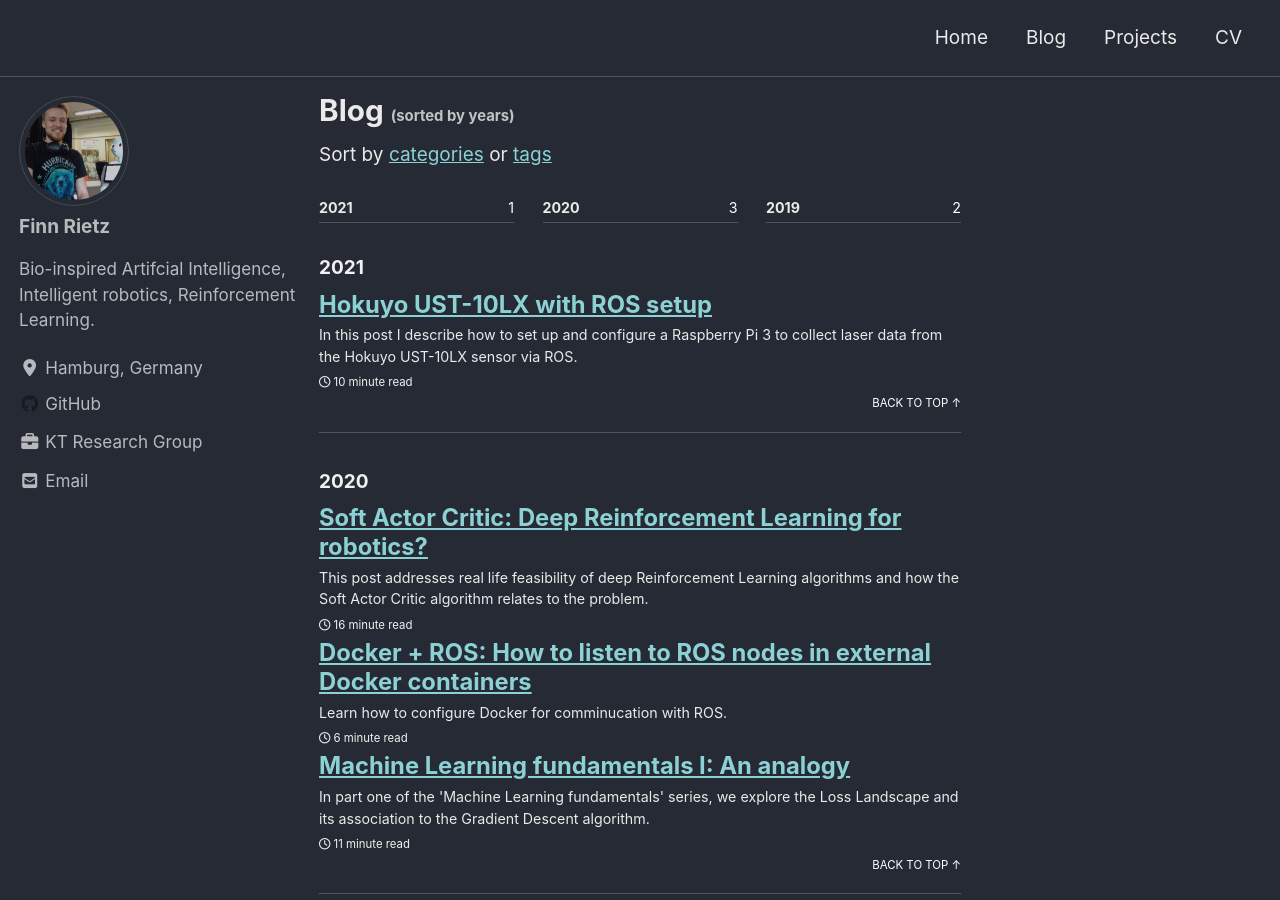
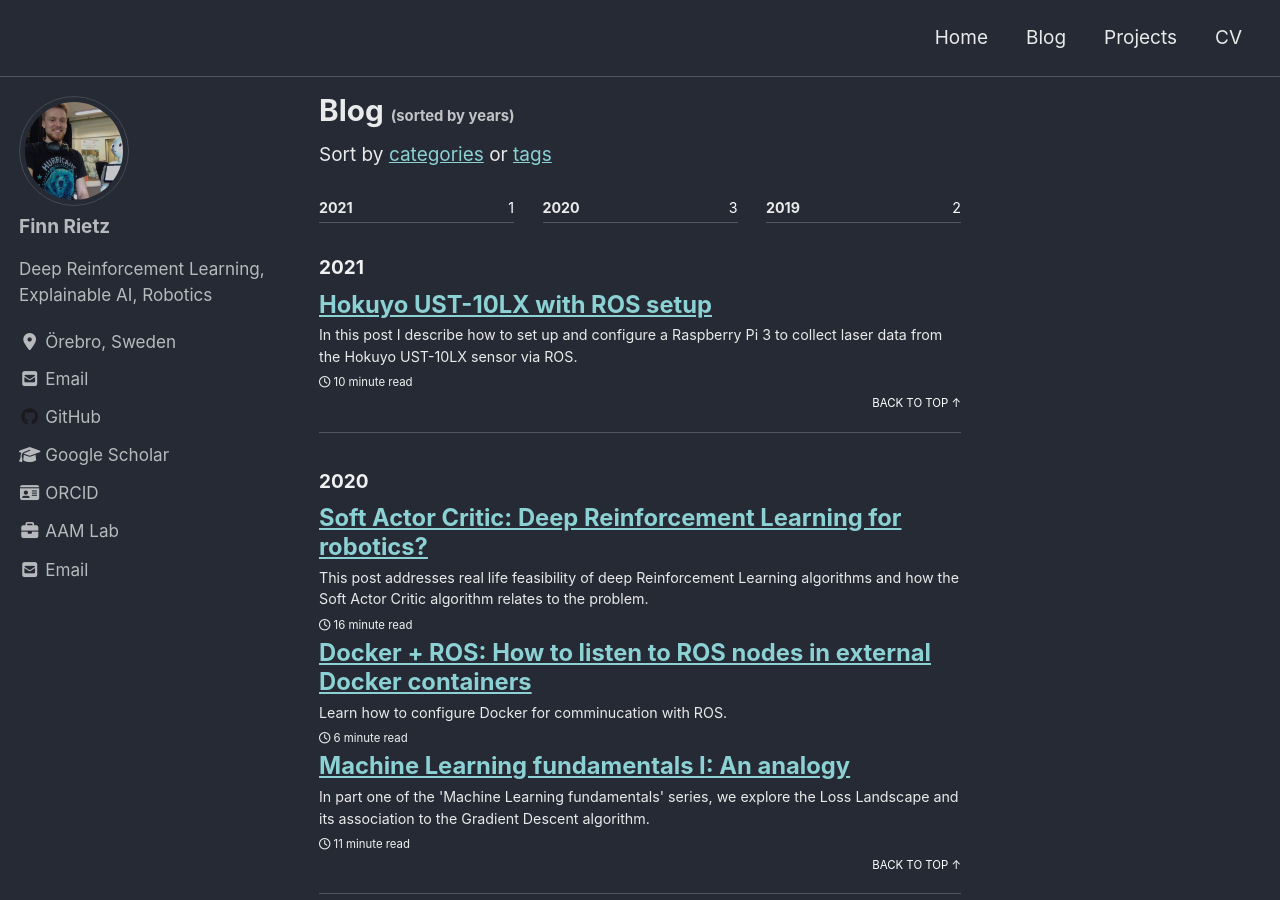
Before and after one commit to frietz58/frietz58.github.io, a Jekyll site: the page built from years.html, in a window 1280 px wide and 900 px high. Built offline with Jekyll 4.4.1, drawn with Linux system fonts in a browser that asks for light colours; cached includes are drawn as plain includes; nearby versions of some CDN libraries.

Commit message:
update links on landing page

```diff
--- a/Gemfile
+++ b/Gemfile
@@ -2,3 +2,5 @@ source "https://rubygems.org"
 gemspec
 
 gem "sassc", "~> 2.3.0"
+
+gem "webrick", "~> 1.7"
--- a/_config.yml
+++ b/_config.yml
@@ -109,13 +109,13 @@ analytics:
 author:
   name             : "Finn Rietz"
   avatar           : "/assets/img/me1.jpg"
-  bio              : "Bio-inspired Artifcial Intelligence, Intelligent robotics, Reinforcement Learning."
-  location         : "Hamburg, Germany"
-  email            : "5rietz@informatik.uni-hamburg.de"
+  bio              : "Deep Reinforcement Learning, Explainable AI, Robotics"
+  location         : "Örebro, Sweden"
+  email            : "finn.rietz@oru.se"
   links:
     - label: "Email"
       icon: "fas fa-fw fa-envelope-square"
-      # url: "5rietz@informatik.uni-hamburg.de"
+      url: "finn.rietz@oru.se"
     - label: "Website"
       icon: "fas fa-fw fa-link"
       # url: "https://your-website.com"
@@ -128,12 +128,18 @@ author:
     - label: "GitHub"
       icon: "fab fa-fw fa-github"
       url: "https://github.com/frietz58"
+    - label: "Google Scholar"
+      icon: "fas fa-fw fa-graduation-cap"
+      url: "https://scholar.google.com/citations?user=U2HsJNgAAAAJ&hl=de"
+    - label: "ORCID"
+      icon: "fas fa-fw fa-id-card"
+      url: "https://orcid.org/0000-0001-8151-4692"
     - label: "Instagram"
       icon: "fab fa-fw fa-instagram"
       # url: "https://instagram.com/"
-    - label: "KT Research Group"
+    - label: "AAM Lab"
       icon: "fas fa-fw fa-briefcase"
-      url: "https://www.inf.uni-hamburg.de/en/inst/ab/wtm/"
+      url: "https://amm.aass.oru.se/"
 
 # Site Footer
 footer:
```
